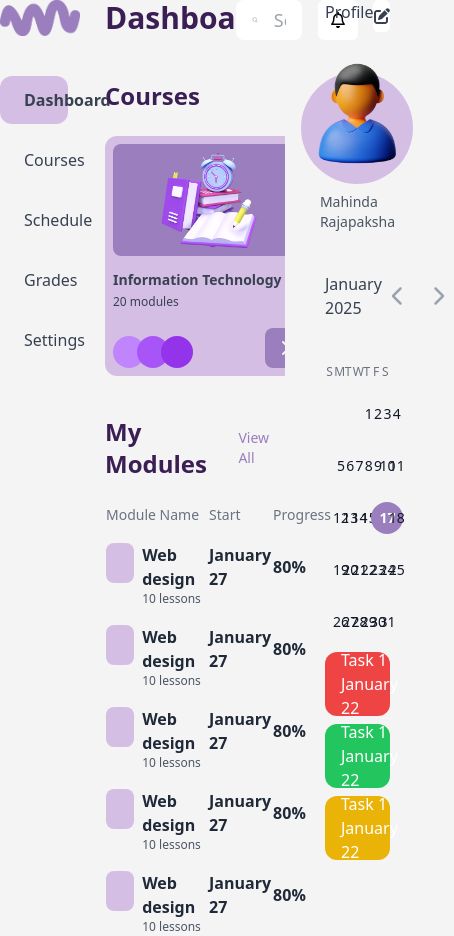
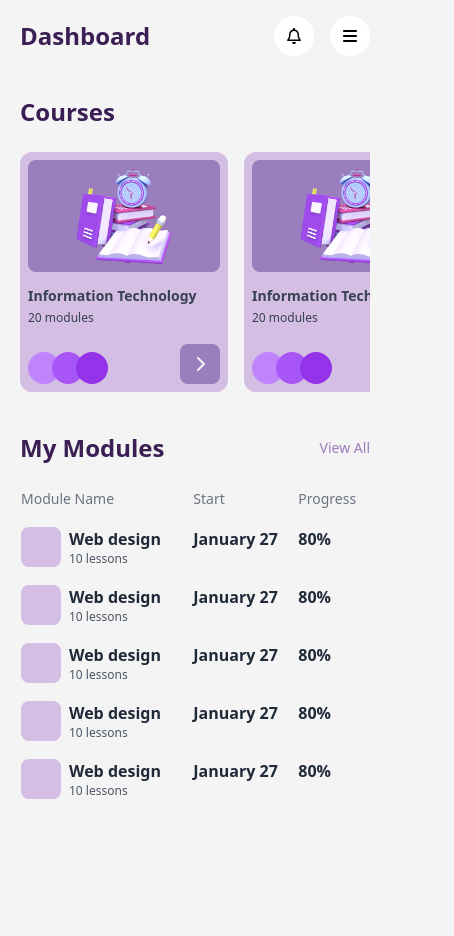
Before and after one commit to chathuwa-whiz/LMS, a React (Vite) app in the folder frontend/: page / in a window 390 px wide. Shown: the whole page, 454 px wide, since content can reach past the window. After the commit the page ends 844 px from the top, so only its background shows below. Built offline with nearby package versions, Linux system fonts and the light colour scheme; sample sign-in values are in the browser's storage.

Commit message:
feat: enhance responsive design for student components and implement mobile navigation in Header

```diff
--- a/frontend/src/user/student/Course.jsx
+++ b/frontend/src/user/student/Course.jsx
@@ -3,7 +3,7 @@ import Header from './Header'
 
 export default function Course() {
   return (
-    <section className='w-4/6 px-10'>
+    <section className='lg:w-4/6 lg:px-10 px-5 w-full'>
         <Header />
 
         <div className='mt-10'>
--- a/frontend/src/user/student/Dashboard.jsx
+++ b/frontend/src/user/student/Dashboard.jsx
@@ -67,7 +67,7 @@ const modules = [
 
 export default function Dashboard() {
     return (
-        <section className='w-4/6 px-10'>
+        <section className='lg:w-4/6 lg:px-10 px-5 w-full'>
             <Header />
 
             {/* courses */}
--- a/frontend/src/user/student/Grade.jsx
+++ b/frontend/src/user/student/Grade.jsx
@@ -3,7 +3,7 @@ import Header from './Header'
 
 export default function Grade() {
   return (
-    <section className='w-4/6 px-10'>
+    <section className='lg:w-4/6 lg:px-10 px-5 w-full'>
         <Header />
     </section>
   )
--- a/frontend/src/user/student/Header.jsx
+++ b/frontend/src/user/student/Header.jsx
@@ -1,12 +1,21 @@
-import React from 'react'
-import { FaRegBell } from "react-icons/fa6"
-import { IoSearchOutline } from 'react-icons/io5'
-import { useLocation } from 'react-router-dom'
+import React, { useState } from 'react'
+import { FaRegBell, FaBars } from "react-icons/fa6"
+import { FiHome, FiBriefcase, FiCalendar, FiBarChart2, FiSettings } from 'react-icons/fi'
+import { IoSearchOutline, IoCloseSharp } from 'react-icons/io5'
+import { useLocation, useNavigate } from 'react-router-dom'
 
 export default function Header() {
 
     const location = useLocation();
     const currentPath = location.pathname;
+
+    const navigate = useNavigate();
+
+    const [isNavOpen, setIsNavOpen] = useState(false);
+
+    const toggleNav = () => {
+        setIsNavOpen(!isNavOpen);
+    };
 
     const title = () => {
         switch (currentPath) {
@@ -26,8 +35,10 @@ export default function Header() {
     }
 
     return (
-        <section className='flex justify-between'>
+        <section>
 
+            {/* Desktop view */}
+            <div className='hidden lg:flex justify-between w-full h-full'>
                 {/* title */}
                 <span className='text-primary4 text-3xl font-bold'>{title()}</span>
 
@@ -41,6 +52,68 @@ export default function Header() {
                         <FaRegBell />
                     </div>
                 </div>
+            </div>
+
+            {/* Mobile view */}
+            <div className='lg:hidden flex justify-between items-center w-full h-full pt-4'>
+                {/* Title */}
+                <span className='text-primary4 text-2xl font-bold'>{title()}</span>
+
+                <div className='flex gap-x-4'>
+                    {/* notification */}
+                    <div className="flex items-center justify-center p-3 rounded-full bg-white hover:bg-primary2 cursor-pointer">
+                        <FaRegBell />
+                    </div>
+                    {/* Menu Toggle */}
+                    <div
+                        className="flex items-center justify-center p-3 rounded-full bg-white hover:bg-primary2 cursor-pointer"
+                        onClick={toggleNav}
+                    >
+                        {isNavOpen ? <IoCloseSharp /> : <FaBars />}
+                    </div>
+                </div>
+
+            </div>
+
+            {/* Mobile Navigation Bar */}
+            {isNavOpen && (
+                <div className='absolute w-auto bg-white left-0 right-0 mt-2 mx-3 rounded-lg p-4 flex flex-col gap-3 z-50'>
+                    <div
+                        onClick={() => navigate('/')}
+                        className={`flex items-center hover:cursor-pointer pl-3 pr-14 py-3 rounded-xl text-gray-700 ${currentPath === '/' ? 'bg-primary2 font-semibold' : 'hover:bg-primary2'}`}>
+                        <FiHome size={20} />
+                        <span className='ml-3'>Dashboard</span>
+                    </div>
+
+                    <div
+                        onClick={() => navigate('/courses')}
+                        className={`flex items-center hover:cursor-pointer pl-3 pr-14 py-3 rounded-xl text-gray-700 ${currentPath === '/courses' ? 'bg-primary2 font-semibold' : 'hover:bg-primary2'}`}>
+                        <FiBriefcase size={20} />
+                        <span className='ml-3'>Courses</span>
+                    </div>
+
+                    <div
+                        onClick={() => navigate('/schedule')}
+                        className={`flex items-center hover:cursor-pointer pl-3 pr-14 py-3 rounded-xl text-gray-700 ${currentPath === '/schedule' ? 'bg-primary2 font-semibold' : 'hover:bg-primary2'}`}>
+                        <FiCalendar size={20} />
+                        <span className='ml-3'>Schedule</span>
+                    </div>
+
+                    <div
+                        onClick={() => navigate('/grades')}
+                        className={`flex items-center hover:cursor-pointer pl-3 pr-14 py-3 rounded-xl text-gray-700 ${currentPath === '/grades' ? 'bg-primary2 font-semibold' : 'hover:bg-primary2'}`}>
+                        <FiBarChart2 size={20} />
+                        <span className='ml-3'>Grades</span>
+                    </div>
+
+                    <div
+                        onClick={() => navigate('/settings')}
+                        className={`flex items-center hover:cursor-pointer pl-3 pr-14 py-3 rounded-xl text-gray-700 ${currentPath === '/settings' ? 'bg-primary2 font-semibold' : 'hover:bg-primary2'}`}>
+                        <FiSettings size={20} />
+                        <span className='ml-3'>Settings</span>
+                    </div>
+                </div>
+            )}
 
         </section>
     )
--- a/frontend/src/user/student/Navbar.jsx
+++ b/frontend/src/user/student/Navbar.jsx
@@ -13,9 +13,9 @@ export default function Navbar() {
     const navigate = useNavigate();
 
     return (
-        <section className='w-1/6'>
+        <section className='lg:w-1/6'>
             {/* desktop view */}
-            <div className='flex flex-col'>
+            <div className='hidden lg:flex flex-col'>
                 {/* logo */}
                 <LazyLoad className='w-20'>
                     <img src='/icons/logo-2.png' />
@@ -59,6 +59,8 @@ export default function Navbar() {
                     </div>
                 </div>
             </div>
+
+            {/* mobile view */}
         </section>
     )
 }
--- a/frontend/src/user/student/Schedule.jsx
+++ b/frontend/src/user/student/Schedule.jsx
@@ -3,7 +3,7 @@ import Header from './Header'
 
 export default function Schedule() {
   return (
-    <section className='w-4/6 px-10'>
+    <section className='lg:w-4/6 lg:px-10 px-5 w-full'>
         <Header />
     </section>
   )
--- a/frontend/src/user/student/Settings.jsx
+++ b/frontend/src/user/student/Settings.jsx
@@ -3,7 +3,7 @@ import Header from './Header'
 
 export default function Settings() {
   return (
-    <section className='w-4/6 px-10'>
+    <section className='lg:w-4/6 lg:px-10 px-5 w-full'>
         <Header />
     </section>
   )
--- a/frontend/src/user/student/Sidebar.jsx
+++ b/frontend/src/user/student/Sidebar.jsx
@@ -86,7 +86,9 @@ export default function Sidebar() {
         setCurrentMonth(format(firstDayNextMonth, "MMM-yyyy"));
     }
     return (
-        <section className="w-1/6">
+        <section className="lg:w-1/6">
+            {/* Desktop view */}
+            <div className="hidden lg:flex flex-col">
                 {/* profile */}
                 <div>
                     <div className="flex justify-between text-gray-700">
@@ -223,6 +225,7 @@ export default function Sidebar() {
                     </div>
 
                 </div>
+            </div>
         </section>
     );
 }
```
Lines whose indentation alone changed are shown as unchanged.
